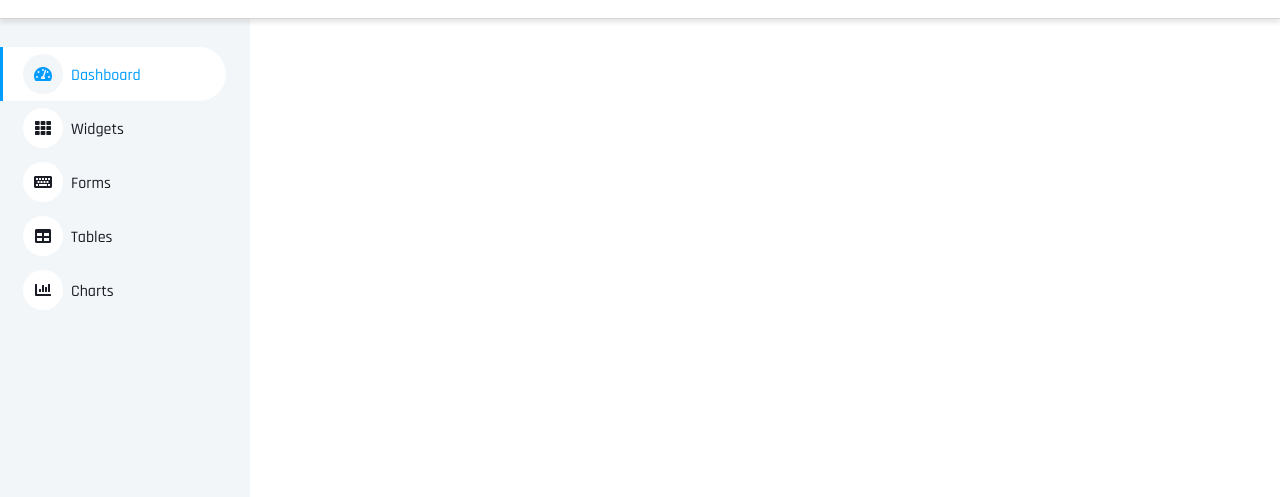
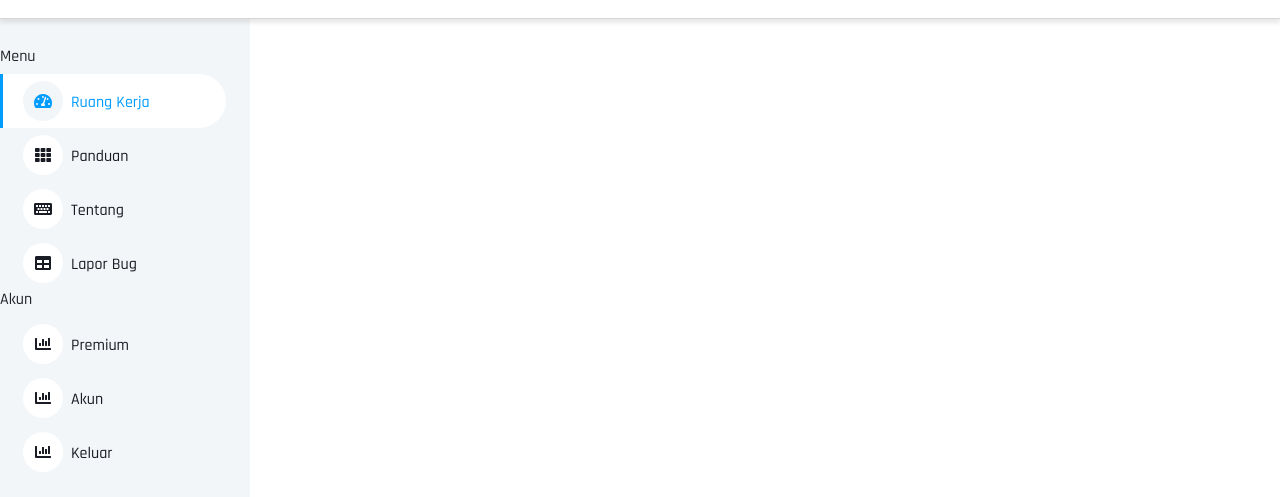
Before and after one commit to patriciasky17/frasakan-torche, a plain HTML site: page web-apps/user-guide.html in a window 1280 px wide. Shown: the part 61-558 px from the top of the page. Drawn offline with nearby package versions, Linux system fonts and the light colour scheme.

Commit message:
add content to side bar (will do this later asap)

```diff
--- a/web-apps/user-guide.html
+++ b/web-apps/user-guide.html
@@ -75,11 +75,16 @@
     <div class="sidebar pe-4 pb-3">
         <nav class="navbar">
             <div class="navbar-nav w-100">
-                <a href="index.html" class="nav-item nav-link active"><i class="fa fa-tachometer-alt me-2"></i>Dashboard</a>
-                <a href="widget.html" class="nav-item nav-link"><i class="fa fa-th me-2"></i>Widgets</a>
-                <a href="form.html" class="nav-item nav-link"><i class="fa fa-keyboard me-2"></i>Forms</a>
-                <a href="table.html" class="nav-item nav-link"><i class="fa fa-table me-2"></i>Tables</a>
-                <a href="chart.html" class="nav-item nav-link"><i class="fa fa-chart-bar me-2"></i>Charts</a>
+                <h6>Menu</h6>
+                <a href="index.html" class="nav-item nav-link active"><i class="fa fa-tachometer-alt me-2"></i>Ruang Kerja</a>
+                <a href="widget.html" class="nav-item nav-link"><i class="fa fa-th me-2"></i>Panduan</a>
+                <a href="form.html" class="nav-item nav-link"><i class="fa fa-keyboard me-2"></i>Tentang</a>
+                <a href="table.html" class="nav-item nav-link"><i class="fa fa-table me-2"></i>Lapor Bug</a>
+
+                <h6>Akun</h6>
+                <a href="chart.html" class="nav-item nav-link"><i class="fa fa-chart-bar me-2"></i>Premium</a>
+                <a href="chart.html" class="nav-item nav-link"><i class="fa fa-chart-bar me-2"></i>Akun</a>
+                <a href="chart.html" class="nav-item nav-link"><i class="fa fa-chart-bar me-2"></i>Keluar</a>
             </div>
         </nav>
     </div>
```
